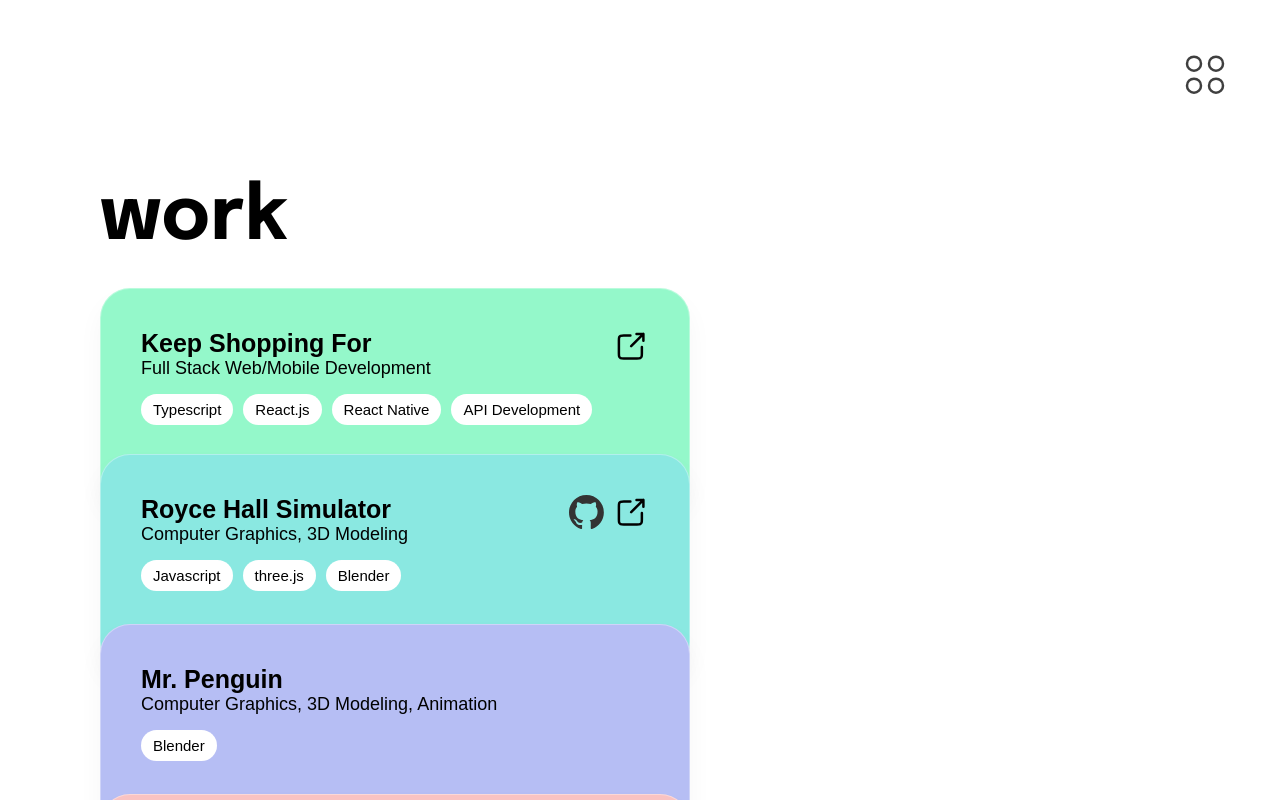
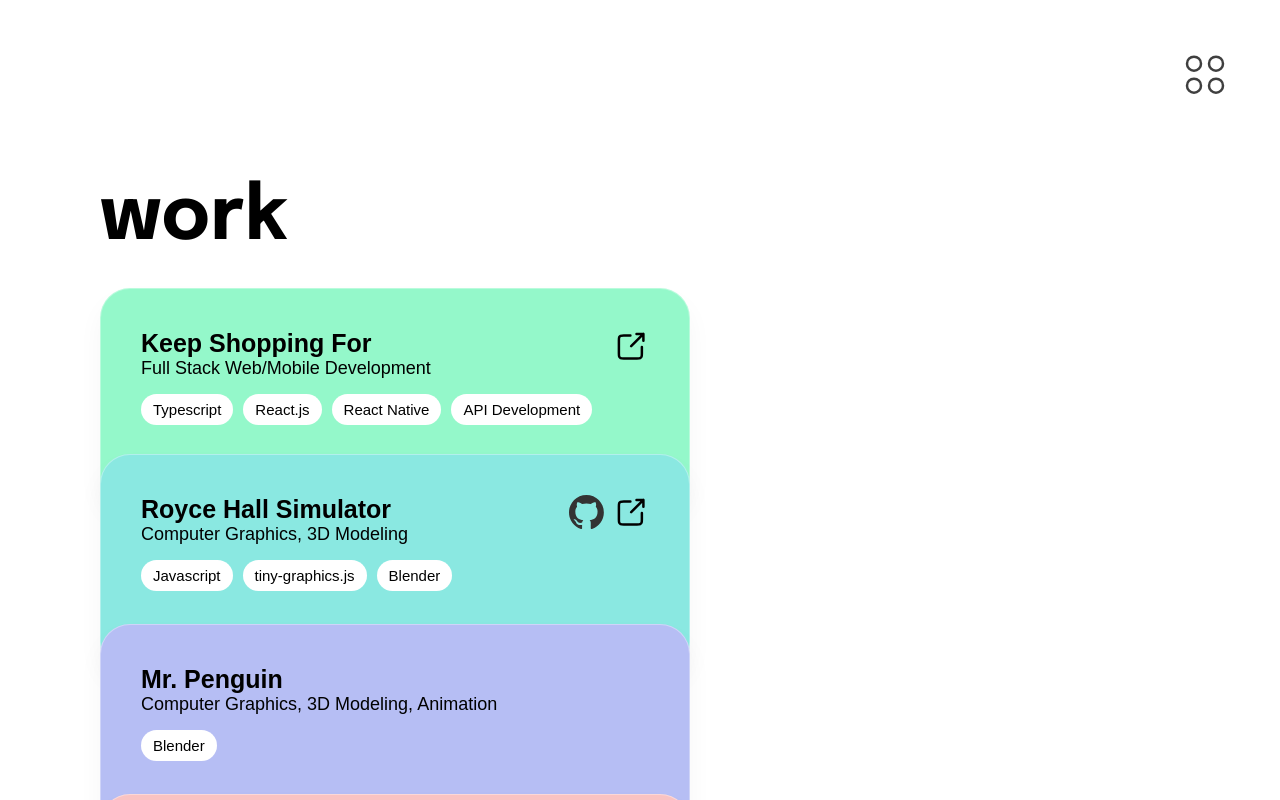
Before and after one commit to anhmvc/anhmvc.github.io, a React (Create React App) app: page /#/work in a window 1280 px wide. Shown: the top 800 px of the page. Built offline with nearby package versions, Linux system fonts and the light colour scheme.

Commit message:
Update projects

```diff
--- a/src/pages/Work/Work.tsx
+++ b/src/pages/Work/Work.tsx
@@ -33,7 +33,7 @@ export default function Work() {
     {
       title: "Royce Hall Simulator",
       subtitle: "Computer Graphics, 3D Modeling",
-      tech: ["Javascript", "three.js", "Blender"],
+      tech: ["Javascript", "tiny-graphics.js", "Blender"],
       links: new Map<string, string>([
         ["github", "https://github.com/anhmvc/royce-hall"],
         ["website", "https://www.youtube.com/watch?v=nm2oY81tV9s"],
```
